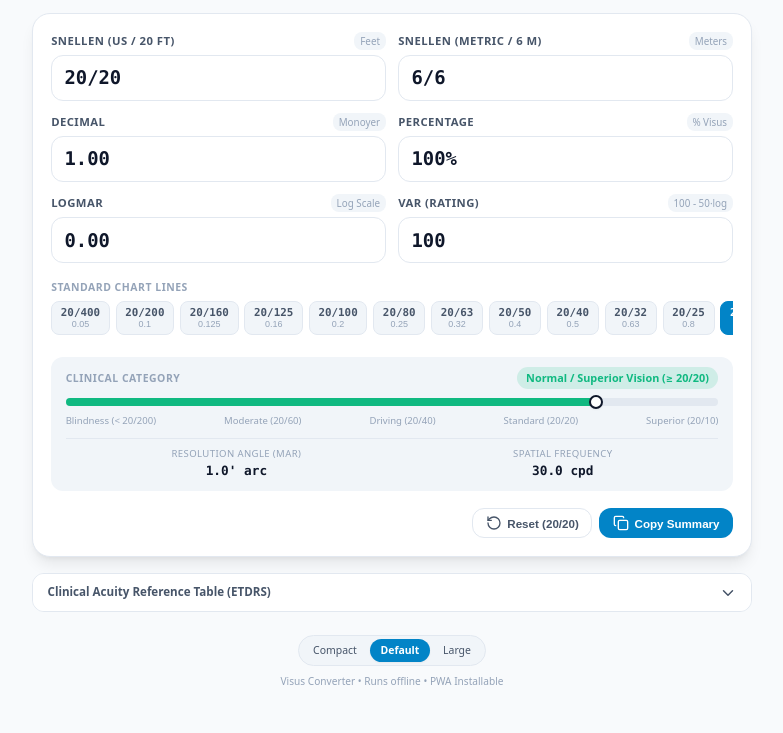
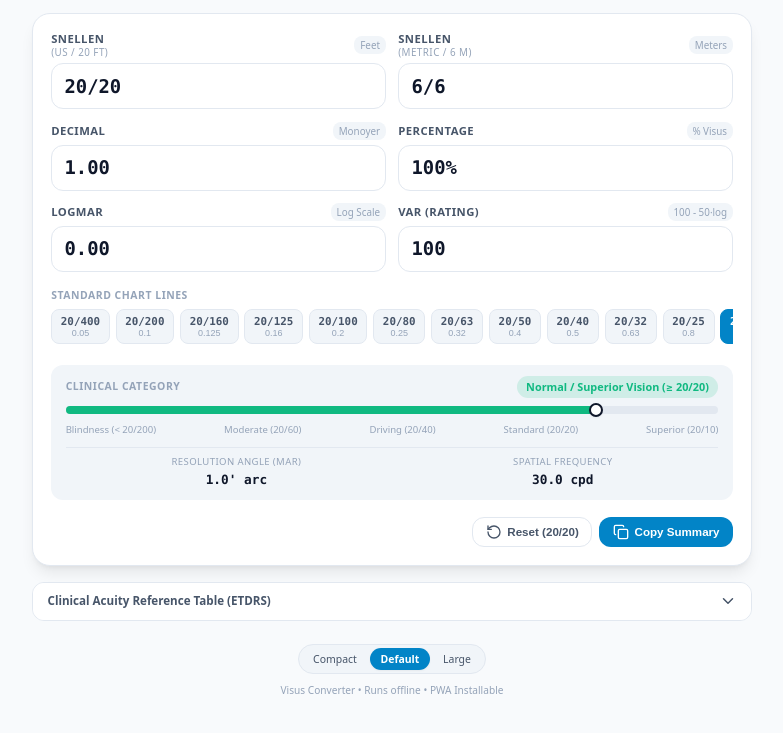
Before and after one commit to andregemeinhardt/visus-converter, a plain HTML site: page index.html in a window 1280 px wide. Shown: the part 63-796 px from the top of the page, without its empty margins (248-1031 px from the left). Drawn offline with Linux system fonts and the light colour scheme.

Commit message:
Format Snellen US and Metric labels into two lines for equal height alignment

```diff
--- a/index.html
+++ b/index.html
@@ -15,7 +15,7 @@
   <meta name="apple-mobile-web-app-status-bar-style" content="default">
   <meta name="apple-mobile-web-app-title" content="Visus">
 
-  <link rel="stylesheet" href="style.css?v=5">
+  <link rel="stylesheet" href="style.css?v=6">
 </head>
 <body>
   <div class="container">
@@ -45,7 +45,10 @@
         <!-- Snellen US (20 ft) -->
         <div class="input-group">
           <div class="input-label-row">
-            <label for="input-snellen-us" class="input-label">Snellen (US / 20 ft)</label>
+            <label for="input-snellen-us" class="input-label">
+              <span>Snellen</span>
+              <span class="input-sublabel">(US / 20 ft)</span>
+            </label>
             <span class="input-tag">Feet</span>
           </div>
           <div class="field-wrapper">
@@ -56,7 +59,10 @@
         <!-- Snellen Metric (6 m) -->
         <div class="input-group">
           <div class="input-label-row">
-            <label for="input-snellen-m" class="input-label">Snellen (Metric / 6 m)</label>
+            <label for="input-snellen-m" class="input-label">
+              <span>Snellen</span>
+              <span class="input-sublabel">(Metric / 6 m)</span>
+            </label>
             <span class="input-tag">Meters</span>
           </div>
           <div class="field-wrapper">
@@ -210,6 +216,6 @@
 
   </div>
 
-  <script src="app.js?v=5"></script>
+  <script src="app.js?v=6"></script>
 </body>
 </html>
--- a/style.css
+++ b/style.css
@@ -195,6 +195,9 @@ body {
   .input-label {
     font-size: 0.7rem;
   }
+  .input-sublabel {
+    font-size: 0.6rem;
+  }
   .input-tag {
     font-size: 0.6rem;
     padding: 0.1rem 0.3rem;
@@ -225,14 +228,25 @@ body {
   display: flex;
   align-items: center;
   justify-content: space-between;
+  gap: 0.25rem;
 }
 
 .input-label {
+  display: flex;
+  flex-direction: column;
   font-size: 0.78rem;
   font-weight: 600;
   text-transform: uppercase;
   letter-spacing: 0.04em;
   color: var(--text-secondary);
+  line-height: 1.25;
+}
+
+.input-sublabel {
+  font-size: 0.68rem;
+  font-weight: 500;
+  color: var(--text-muted);
+  white-space: nowrap;
 }
 
 .input-tag {
@@ -242,6 +256,8 @@ body {
   border-radius: var(--radius-sm);
   background: var(--bg-surface-elevated);
   color: var(--text-muted);
+  flex-shrink: 0;
+  white-space: nowrap;
 }
 
 .field-wrapper {
--- a/sw.js
+++ b/sw.js
@@ -1,4 +1,4 @@
-const CACHE_NAME = 'visus-converter-v5';
+const CACHE_NAME = 'visus-converter-v6';
 const ASSETS = [
   './',
   './index.html',
```
